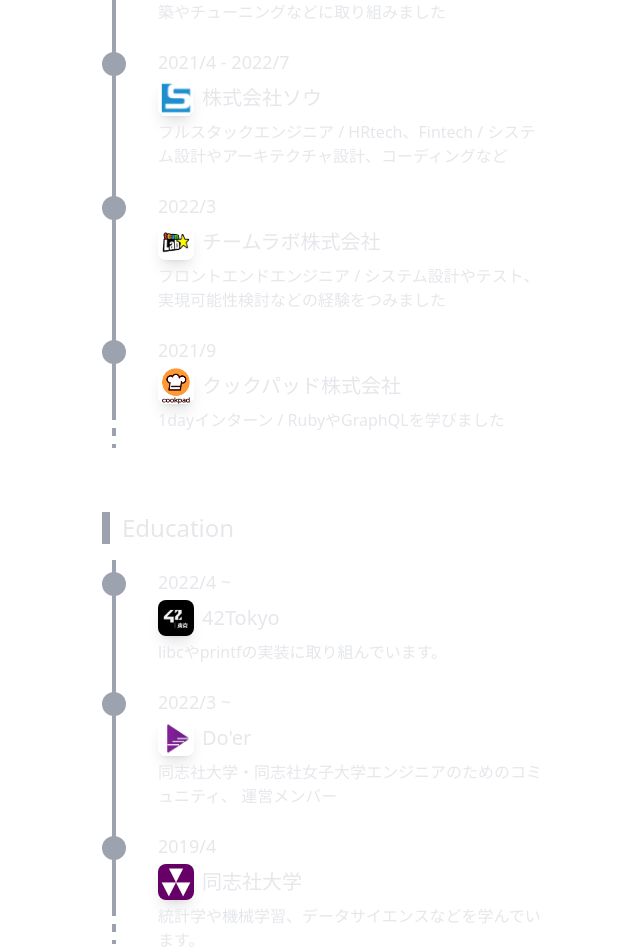
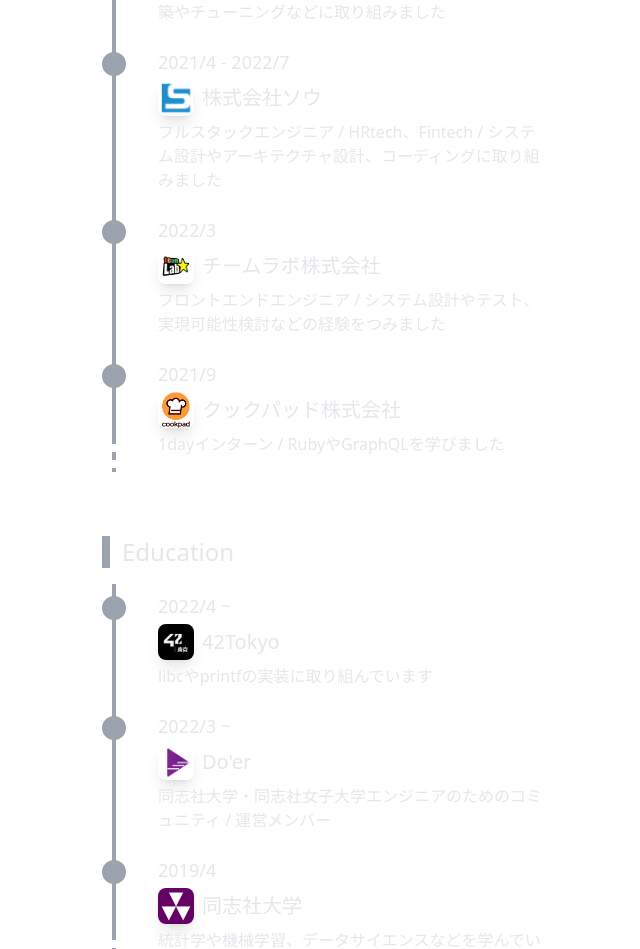
Before and after one commit to mahiro72/mahiro72-resume, a React (Create React App) app: page / in a window 1280 px wide. Shown: the part 808-1757 px from the top of the page, without its empty margins (458-1098 px from the left). Built offline with nearby package versions, Linux system fonts and the light colour scheme.

Commit message:
data更新, 長さも更新

```diff
--- a/src/components/profile/work/work.tsx
+++ b/src/components/profile/work/work.tsx
@@ -20,7 +20,7 @@ const Work:React.FC<Props> = ({work,isLast}) => {
                             <div className="mt-2 mx-auto w-1 h-1 bg-gray-400"></div>
                         </>
                         :
-                        <div className="mx-auto w-1 h-40 bg-gray-400"></div>
+                        <div className="mx-auto w-1 h-64 md:h-40 bg-gray-400"></div>
                     }
                 </div>
             </div>
--- a/src/data/profile/article/data.ts
+++ b/src/data/profile/article/data.ts
@@ -2,9 +2,29 @@
 const data = {
     "article":[
         {
+            "title":"SPAJAMハッカソン2022感想戦🔥",
+            "date":"2022/8",
+            "link":"https://note.com/sino_72/n/nf2b42428d098"
+        },
+        {
+            "title":"振り返り ( 2022/7 )",
+            "date":"2022/8",
+            "link":"https://mahiro72.hatenablog.com/entry/2022/08/04/183326"
+        },
+        {
             "title":"技育CAMP vol.5ハッカソン感想戦",
             "date":"2022/7",
             "link":"https://note.com/sino_72/n/n5b8cd460da5c"
+        },
+        {
+            "title":"【備忘録】Team Geek ―Googleのギークたちはいかにしてチームを作るのか",
+            "date":"2022/7",
+            "link":"https://mahiro72.hatenablog.com/entry/2022/07/28/221656"
+        },
+        {
+            "title":"振り返り ( 2022/6 )",
+            "date":"2022/7",
+            "link":"https://mahiro72.hatenablog.com/entry/2022/07/01/213552"
         },
         {
             "title":"技育CAMP vol.4ハッカソン感想戦",
--- a/src/data/profile/education/data.ts
+++ b/src/data/profile/education/data.ts
@@ -8,19 +8,19 @@ const data = {
             "date":"2022/4 ~",
             "img":img_42tokyo,
             "name":"42Tokyo",
-            "about":"libcやprintfの実装に取り組んでいます。"
+            "about":"libcやprintfの実装に取り組んでいます"
         },
         {
             "date":"2022/3 ~",
             "img":img_doer,
             "name":"Do'er",
-            "about":"同志社大学・同志社女子大学エンジニアのためのコミュニティ、 運営メンバー"
+            "about":"同志社大学・同志社女子大学エンジニアのためのコミュニティ / 運営メンバー"
         },
         {
             "date":"2019/4",
             "img":img_doshisha,
             "name":"同志社大学",
-            "about":"統計学や機械学習、データサイエンスなどを学んでいます。"
+            "about":"統計学や機械学習、データサイエンスなどを学んでいます"
         }
     ]
 }
--- a/src/data/profile/work/data.ts
+++ b/src/data/profile/work/data.ts
@@ -30,7 +30,7 @@ const data = {
             "date":"2021/4 - 2022/7",
             "img":img_sou,
             "name":"株式会社ソウ",
-            "about":"フルスタックエンジニア / HRtech、Fintech / システム設計やアーキテクチャ設計、コーディングなど"
+            "about":"フルスタックエンジニア / HRtech、Fintech / システム設計やアーキテクチャ設計、コーディングに取り組みました"
         },
         {
             "date":"2022/3",
```
